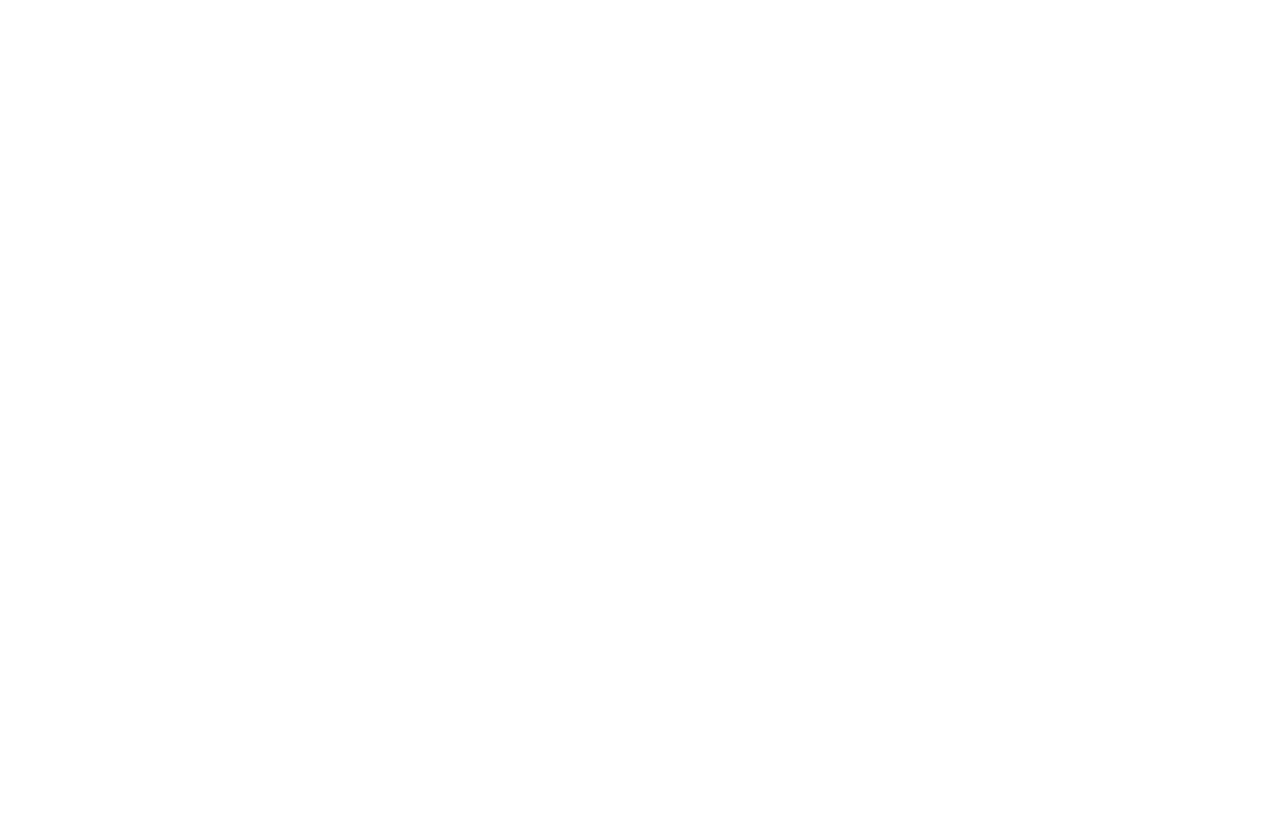
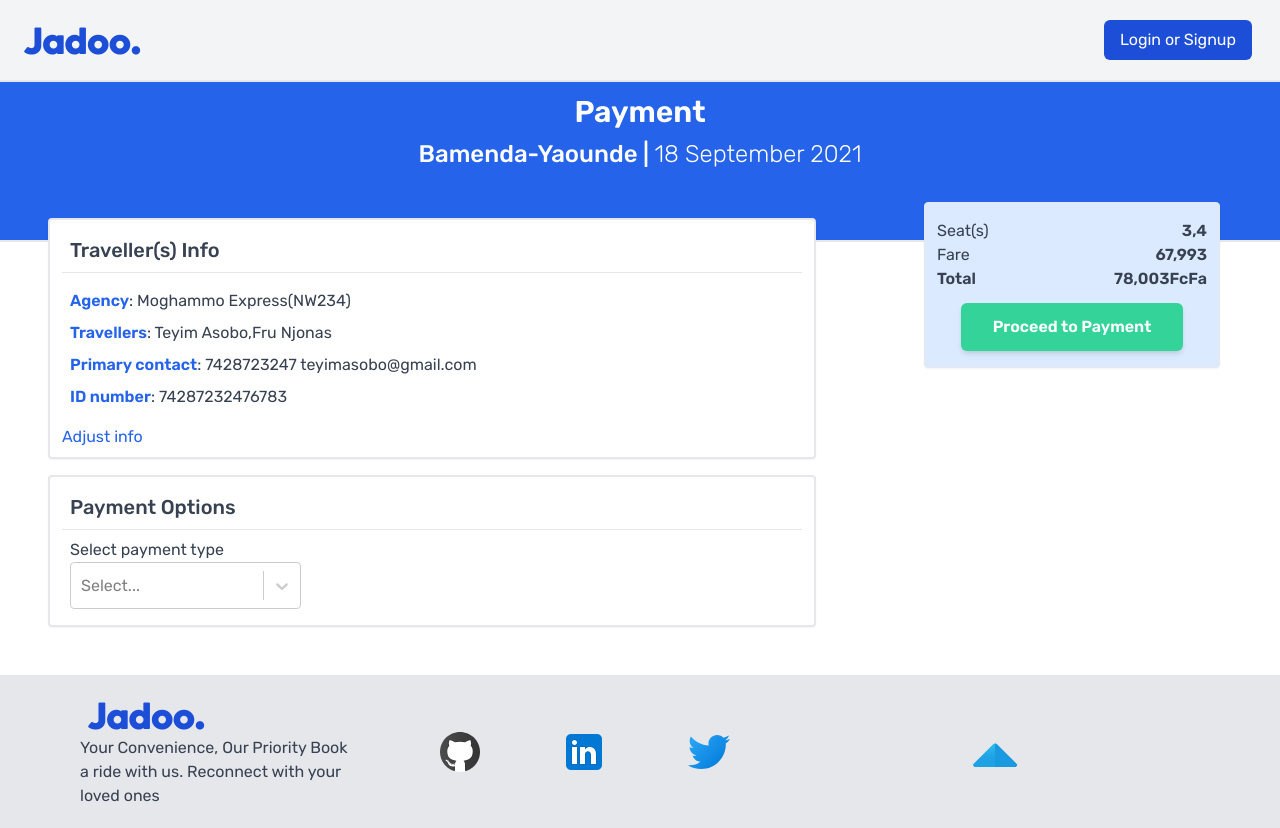
Before and after one commit to teyim/Jadoo, a React (Create React App) app: page /payment in a window 1280 px wide. Before the commit the page ends 800 px from the top, so only its background shows below. Built offline with nearby package versions, Linux system fonts and the light colour scheme.

Commit message:
Implement payment screen  ui

```diff
--- /dev/null
+++ b/src/Views/Payment.js
@@ -0,0 +1,95 @@
+import React, { useState } from 'react'
+import NavBar from 'Components/Layout/NavBar/NavBar'
+import Button from "Components/Button/Button";
+import { useHistory } from "react-router";
+import SingleSelect from 'Components/CustomSelect/SingleSelect';
+import Footer from 'Components/Layout/Footer/Footer';
+
+
+
+const Payment = () => {
+    const [value, setValue] = useState()
+    const history = useHistory();
+    const paymentOptions = [
+        { value: "MOMO", label: "MTN mobile money" },
+        { value: "OMO", label: "Orange money" },
+        { value: "PAYPAL", label: "Paypal" },
+        { value: "CARD", label: "Debit/Credit Card" },
+    ]
+
+    const handleChosenOption=(value)=>{
+        setValue(value)
+    }
+
+    return (
+        <>
+            <NavBar disabled></NavBar>
+            <div className="relative font-rubik text-gray-700">
+                <div className="bg-blue-600 md:pt-1 md:pb-2 border-b-2 p-2 h-40 ">
+                    <h1 className="text-center text-3xl font-semibold text-white my-2">Payment</h1>
+                    <h1 className="text-center text-2xl font-medium text-white my-2"> Bamenda-Yaounde | <span className="font-light">18 September 2021</span> </h1>
+                </div>
+                <div className="absolute w-full top-3/4  z-10 mx-auto">
+                    <div className='w-full flex lg:flex-row flex-col lg:justify-evenly mb-8 '>
+                        <div className='lg:w-3/5 w-11/12 mx-auto'>
+                            <div className='rounded border-2 my-4 py-2 px-3 bg-white shadow-sm'>
+                                <div className='p-2'>
+                                    <h1 className='text-xl font-medium'>Traveller(s) Info</h1>
+                                </div>
+                                <hr></hr>
+                                <div className='p-2'>
+                                    <h1 className='my-2'><span className='text-blue-600 font-semibold'>Agency</span>: Moghammo Express(NW234)</h1>
+                                    <h1 className='my-2'><span className='text-blue-600 font-semibold'>Travellers</span>: Teyim Asobo,Fru Njonas</h1>
+                                    <h1 className='my-2'><span className='text-blue-600 font-semibold'>Primary contact</span>: 7428723247 teyimasobo@gmail.com</h1>
+                                    <h1 className='my-2'><span className='text-blue-600 font-semibold'>ID number</span>: 74287232476783</h1>
+                                </div>
+                                <a href='#' className='text-blue-600'>Adjust info</a>
+                            </div>
+                            <div className='rounded border-2 my-4 py-2 px-3 bg-white shadow-sm'>
+                                <div className='p-2'>
+                                    <h1 className='text-xl font-medium'>Payment Options</h1>
+                                </div>
+                                <hr></hr>
+                                <div className='flex w-full'>
+                                    <div className='p-2 md:w-1/3 w-full'>
+                                        <p>Select payment type</p>
+                                        <SingleSelect height={37} data={paymentOptions} chosenOption={(value)=>handleChosenOption(value)}></SingleSelect>
+                                    </div>
+                                </div>
+                            </div>
+                        </div>
+                        <div className='lg:w-3/12 w-11/12 mx-auto'>
+                            <div className="my-2 shadow-sm md:my-0 border rounded flex flex-col py-4 md:mx-3 bg-blue-100 ">
+                                <div className="px-3 flex flex-col h-full justify-evenly">
+                                    <div className="flex justify-between ">
+                                        <p className='font-normal'>Seat(s)</p>
+                                        <p className="font-semibold">3,4</p>
+                                    </div>
+                                    <div className="flex justify-between">
+                                        <p>Fare</p>
+                                        <p className="font-semibold">67,993</p>
+                                    </div>
+                                    <div className="flex justify-between mb-3 ">
+                                        <p className="font-semibold">Total</p>
+                                        <p className="font-semibold">78,003FcFa</p>
+                                    </div>
+                                    <Button
+                                        click={() => history.push('/payment')}
+                                        customStyle={
+                                            " " +
+                                            ` bg-green-400 text-white font-semibold hover:bg-green-500 mx-auto mt-2 md:mt-0 shadow-md py-3 px-8 `
+                                        }>
+                                        Proceed to Payment
+                                    </Button>
+                                </div>
+                            </div>
+                        </div>
+                    </div>
+                    <Footer></Footer>
+                </div>
+            </div>
+        </>
+    )
+}
+
+export default Payment
--- a/src/index.js
+++ b/src/index.js
@@ -4,6 +4,7 @@
 import App from "./App";
 import SearchBus from "Views/SearchBus";
 import ReviewBooking from "Views/ReviewBooking";
+import Payment from "Views/Payment";
 import { store } from "./Store/store";
 import { Provider } from "react-redux";
 import { BrowserRouter as Router, Switch, Route } from "react-router-dom";
@@ -17,6 +18,7 @@
     <Route exact path="/Jadoo" component={App}></Route>
     <Route path="/searchbus" component={SearchBus}></Route>
     <Route path="/review" component={ReviewBooking}></Route>
+    <Route path="/payment" component={Payment}></Route>
    </Switch>
   </Router>
  );
```
